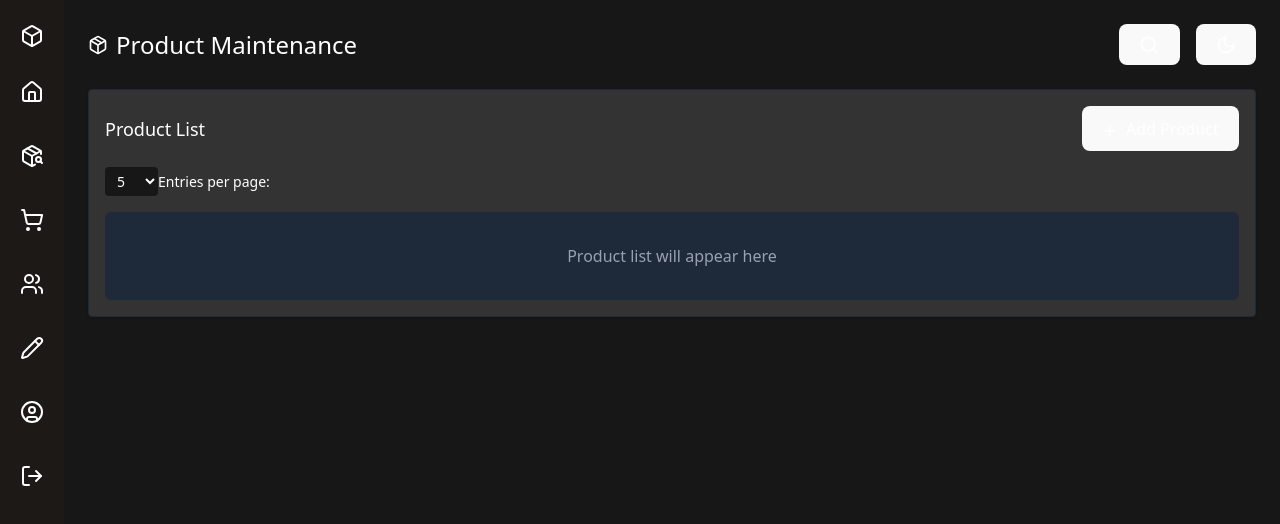
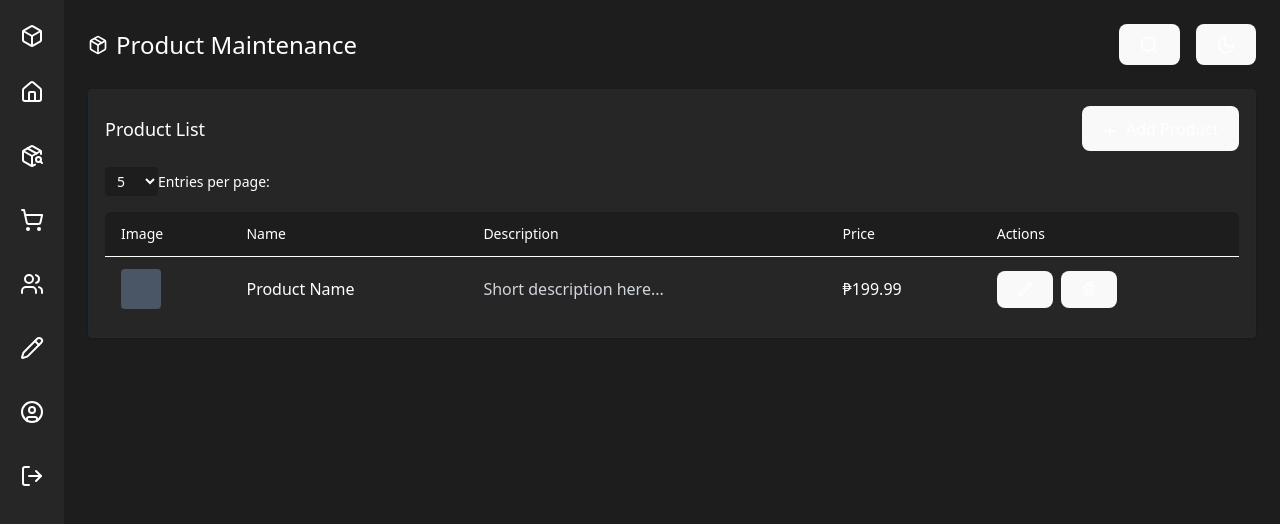
Before and after one commit to LeoDiD/ADMIN-MERN, a React app in the folder frontend/: page /products in a window 1280 px wide. Shown: the top 524 px of the page. Built offline with nearby package versions, Linux system fonts and the light colour scheme; the HTML template or start-up script is replaced by a standard one.

Commit message:
changed the color

```diff
--- a/frontend/src/components/DashboardSidebar.jsx
+++ b/frontend/src/components/DashboardSidebar.jsx
@@ -22,7 +22,7 @@ const navItems = [
 
 const Sidebar = () => {
   return (
-    <aside className="bg-stone-900 w-16 h-full flex flex-col items-center py-6 shadow-md">
+    <aside style={{ backgroundColor: "#262626" }} className="w-16 h-full flex flex-col items-center py-6 shadow-md">
       {/* Logo */}
       <div className="text-white mb-6">
         <Box className="w-6 h-6 text-white" />
--- a/frontend/src/pages/Dashboard.jsx
+++ b/frontend/src/pages/Dashboard.jsx
@@ -1,7 +1,6 @@
 import React, { useState } from "react";
 import PointStyleChart from '../components/PointStyleChart';
 import PolarAreaChart from '../components/PolarAreaChart';
-import MinimalBarChart from '../components/MinimalBarChart';
 import { PhilippinePeso, ShoppingCart, Box, Search, Sun, Moon, LayoutDashboard } from "lucide-react";
 
 const Dashboard = () => {
@@ -14,7 +13,7 @@ const Dashboard = () => {
   const toggleDarkMode = () => setDarkMode(!darkMode);
 
   return (
-    <div className="p-6 h-full w-full overflow-y-auto bg-neutral-900 text-white">
+    <div style={{ backgroundColor: "#1D1D1D" }} className="p-6 h-full w-full overflow-y-auto text-white">
       {/* Title header with actions */}
       <div className="flex flex-col md:flex-row justify-between items-start md:items-center mb-6">
         <div className="flex items-center">
@@ -55,9 +54,9 @@ const Dashboard = () => {
 
       {/* Stats cards */}
       <div className="grid grid-cols-1 sm:grid-cols-3 lg:grid-cols-3 gap-4 mb-6">
-        <div style={{ backgroundColor: "#333333" }} className="p-4 rounded shadow flex flex-col">
+        <div style={{ backgroundColor: "#262626" }} className="p-4 rounded shadow flex flex-col">
           <div className="flex items-center mb-2">
-            <div style={{ backgroundColor: "#444444" }} className="p-1.5 rounded-md flex items-center justify-center">
+            <div className="p-1.5 rounded-md flex items-center justify-center">
               <PhilippinePeso className="w-4 h-4 text-white" />
             </div>
             <span className="text-xl font-medium ml-2">Sales</span>
@@ -65,11 +64,11 @@ const Dashboard = () => {
           <span className="text-4xl font-bold">₱1,200</span>
           <span className="text-sm text-gray-400">Last 30 days</span>
           <div>
-            <MinimalBarChart /> {/* Added the chart here */}
+             {/* Added the chart here */}
           </div>
         </div>
 
-        <div style={{ backgroundColor: "#333333" }} className="p-4 rounded shadow flex flex-col">
+        <div style={{ backgroundColor: "#262626" }} className="p-4 rounded shadow flex flex-col">
           <div className="flex items-center mb-2">
             <div style={{ backgroundColor: "#444444" }} className="p-1.5 rounded-md flex items-center justify-center">
               <ShoppingCart className="w-4 h-4 text-white" />
@@ -80,7 +79,7 @@ const Dashboard = () => {
           <span className="text-sm text-gray-400">Last 30 days</span>
         </div>
 
-        <div style={{ backgroundColor: "#333333" }} className="p-4 rounded shadow flex flex-col">
+        <div style={{ backgroundColor: "#262626" }} className="p-4 rounded shadow flex flex-col">
           <div className="flex items-center mb-2">
             <div style={{ backgroundColor: "#444444" }} className="p-1.5 rounded-md flex items-center justify-center">
               <Box className="w-4 h-4 text-white" />
@@ -95,7 +94,7 @@ const Dashboard = () => {
       {/* Charts Grid */}
       <div className="grid grid-cols-1 lg:grid-cols-2 gap-4">
         {/* Monthly Sales Chart */}
-        <div style={{ backgroundColor: "#333333" }} className="p-4 rounded shadow border border-gray-800">
+        <div style={{ backgroundColor: "#262626" }} className="p-4 rounded shadow border border-gray-800">
           <span className="text-gray-300 mb-2 block text-sm font-medium">Monthly Sales Overview</span>
           <div className="h-40 w-full">
             <PointStyleChart />
@@ -103,7 +102,7 @@ const Dashboard = () => {
         </div>
 
         {/* Customer Growth Chart */}
-        <div style={{ backgroundColor: "#333333" }} className="p-4 rounded shadow border border-gray-800">
+        <div style={{ backgroundColor: "#262626" }} className="p-4 rounded shadow border border-gray-800">
           <span className="text-gray-300 mb-2 block text-sm font-medium">Customer Growth</span>
           <div className="h-52 w-full"> {/* Changed from h-40 to h-52 for more space */}
             <PolarAreaChart />
--- a/frontend/src/pages/Products.jsx
+++ b/frontend/src/pages/Products.jsx
@@ -11,7 +11,7 @@ const Products = () => {
   const toggleDarkMode = () => setDarkMode(!darkMode);
 
   return (
-    <div className="p-6 h-full w-full overflow-y-auto bg-neutral-900 text-white">
+    <div style={{ backgroundColor: "#1D1D1D" }} className="p-6 h-full w-full overflow-y-auto text-white">
       {/* Title header with actions */}
       <div className="flex flex-col md:flex-row justify-between items-start md:items-center mb-6">
         <div className="flex items-center">
@@ -52,7 +52,7 @@ const Products = () => {
 
       {/* Products content */}
       <div className="grid grid-cols-1 gap-4">
-        <div style={{ backgroundColor: "#333333" }} className="p-4 rounded shadow border border-gray-800">
+        <div style={{ backgroundColor: "#262626" }} className="p-4 rounded shadow border border-gray-800">
           {/* Top header with title and add button */}
           <div className="flex justify-between items-center mb-4">
             <span className="text-white text-lg font-medium">Product List</span>
@@ -64,7 +64,7 @@ const Products = () => {
 
           {/* Sort options below header */}
           <div className="flex items-center mb-4 text-sm">
-          <select className="bg-neutral-900 text-white px-2 py-1 rounded focus:outline-none focus:ring-2 focus:bg-neutral-900 transition-all duration-300">
+          <select style={{ backgroundColor: "#1D1D1D" }} className="text-white px-2 py-1 rounded focus:outline-none focus:ring-2 focus:bg-neutral-900 transition-all duration-300">
               <option value="number">5</option>
               <option value="number">10</option>
             </select>
@@ -72,8 +72,43 @@ const Products = () => {
           </div>
 
           {/* Product table/list area */}
-          <div className="bg-gray-800 p-8 rounded-md flex items-center justify-center">
-            <p className="text-gray-400">Product list will appear here</p>
+          <div style={{ backgroundColor: "#1D1D1D" }} className="rounded-md overflow-hidden">
+            <table className="w-full text-left border-collapse">
+              <thead >
+                <tr>
+                  <th className="px-4 py-3 text-sm font-medium">Image</th>
+                  <th className="px-4 py-3 text-sm font-medium">Name</th>
+                  <th className="px-4 py-3 text-sm font-medium">Description</th>
+                  <th className="px-4 py-3 text-sm font-medium">Price</th>
+                  <th className="px-4 py-3 text-sm font-medium">Actions</th>
+                </tr>
+              </thead>
+              <tbody>
+                {/* Example row - you can replace this with your actual data mapping */}
+                <tr style={{ backgroundColor: "#262626" }} className="border-t">
+                  <td className="px-4 py-3">
+                    <div className="w-10 h-10 bg-gray-600 rounded"></div>
+                  </td>
+                  <td className="px-4 py-3">Product Name</td>
+                  <td className="px-4 py-3 text-gray-300">Short description here...</td>
+                  <td className="px-4 py-3">₱199.99</td>
+                  <td className="px-4 py-3">
+                    <div className="flex space-x-2">
+                      <button className="p-1 bg-blue-600 rounded">
+                        <svg xmlns="http://www.w3.org/2000/svg" className="h-4 w-4" fill="none" viewBox="0 0 24 24" stroke="currentColor">
+                          <path strokeLinecap="round" strokeLinejoin="round" strokeWidth={2} d="M15.232 5.232l3.536 3.536m-2.036-5.036a2.5 2.5 0 113.536 3.536L6.5 21.036H3v-3.572L16.732 3.732z" />
+                        </svg>
+                      </button>
+                      <button className="p-1 bg-red-600 rounded">
+                        <svg xmlns="http://www.w3.org/2000/svg" className="h-4 w-4" fill="none" viewBox="0 0 24 24" stroke="currentColor">
+                          <path strokeLinecap="round" strokeLinejoin="round" strokeWidth={2} d="M19 7l-.867 12.142A2 2 0 0116.138 21H7.862a2 2 0 01-1.995-1.858L5 7m5 4v6m4-6v6m1-10V4a1 1 0 00-1-1h-4a1 1 0 00-1 1v3M4 7h16" />
+                        </svg>
+                      </button>
+                    </div>
+                  </td>
+                </tr>
+              </tbody>
+            </table>
           </div>
         </div>
       </div>
```
